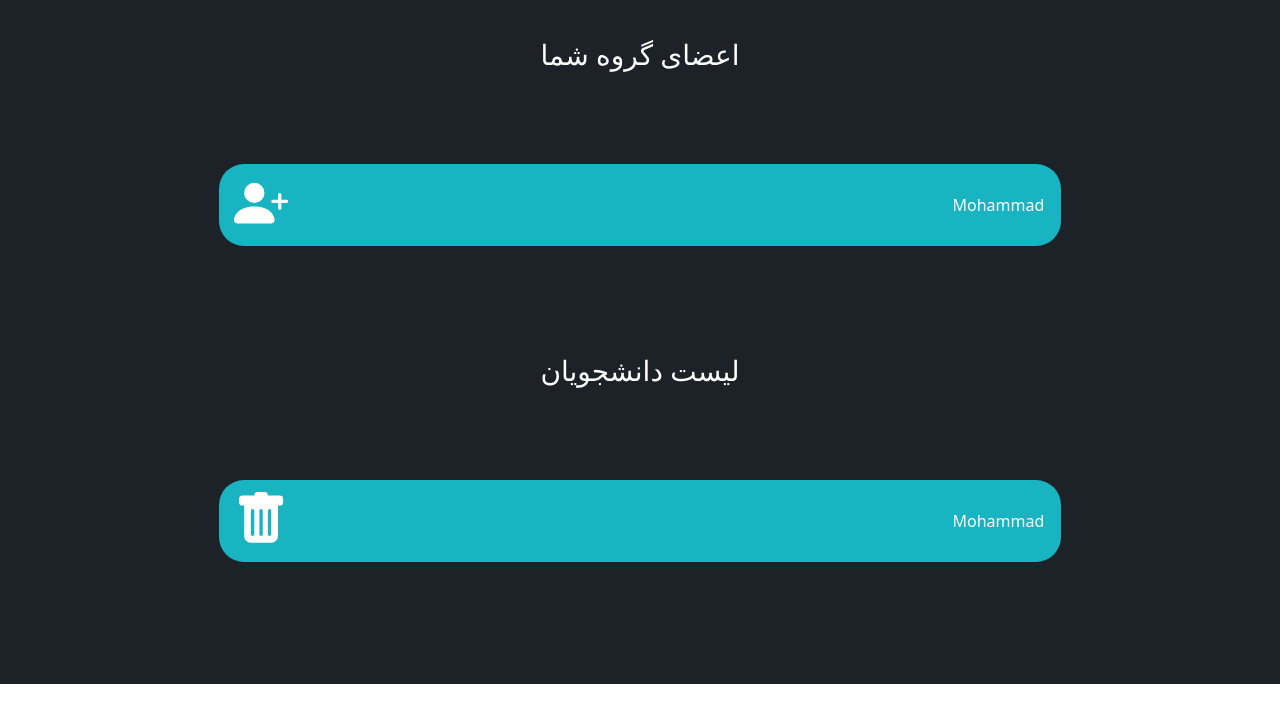
After one commit to frhadjmli/proposal_registry_system, a Django app: template account/templates/account/group_up.html in a window 1280 px wide. The commit adds this page. Shown: the top 723 px of the page. Run offline with Django 4.2, Linux system fonts and the light colour scheme; the template is opened without the code that fills it, so the values that code supplies are empty; parts of the project's set-up code (start-up, migrations or seed data) failed here and were passed over.

Commit message:
Add files via upload

```diff
--- /dev/null
+++ b/account/templates/account/group_up.html
@@ -0,0 +1,46 @@
+{% extends 'account/base.html' %}
+{% load static %}
+{% block content %}
+    <div style="text-align: center;background: #1D2228;color: white;padding: 3%">
+        <h3>
+            اعضای گروه شما
+        </h3>
+        <br>
+
+        <div class="team-member" style="background: #18B4C2;padding: 1%;width:70%;border-radius: 25px;margin: 5% 15%;">
+            <div class="row row-cols-2">
+                <div class="col" style="width: 10%">
+                    <svg xmlns="http://www.w3.org/2000/svg" width="20%" fill="currentColor" class="bi bi-person-plus-fill" viewBox="0 0 16 16">
+                      <path d="M1 14s-1 0-1-1 1-4 6-4 6 3 6 4-1 1-1 1H1zm5-6a3 3 0 1 0 0-6 3 3 0 0 0 0 6z"/>
+                      <path fill-rule="evenodd" d="M13.5 5a.5.5 0 0 1 .5.5V7h1.5a.5.5 0 0 1 0 1H14v1.5a.5.5 0 0 1-1 0V8h-1.5a.5.5 0 0 1 0-1H13V5.5a.5.5 0 0 1 .5-.5z"/>
+                    </svg>
+                </div>
+                <div class="col" style="width: 90%;text-align: right;padding: 2%">
+                    Mohammad
+                </div>
+            </div>
+        </div>
+
+        <br><br>
+        <h3>
+            لیست دانشجویان
+        </h3>
+
+        <br>
+
+        <div class="team-member" style="background: #18B4C2;padding: 1%;width:70%;border-radius: 25px;margin: 5% 15%;">
+            <div class="row row-cols-2">
+                <div class="col" style="width: 10%">
+                    <svg xmlns="http://www.w3.org/2000/svg" width="20%" fill="currentColor" class="bi bi-trash-fill" viewBox="0 0 16 16">
+                      <path d="M2.5 1a1 1 0 0 0-1 1v1a1 1 0 0 0 1 1H3v9a2 2 0 0 0 2 2h6a2 2 0 0 0 2-2V4h.5a1 1 0 0 0 1-1V2a1 1 0 0 0-1-1H10a1 1 0 0 0-1-1H7a1 1 0 0 0-1 1H2.5zm3 4a.5.5 0 0 1 .5.5v7a.5.5 0 0 1-1 0v-7a.5.5 0 0 1 .5-.5zM8 5a.5.5 0 0 1 .5.5v7a.5.5 0 0 1-1 0v-7A.5.5 0 0 1 8 5zm3 .5v7a.5.5 0 0 1-1 0v-7a.5.5 0 0 1 1 0z"/>
+                    </svg>
+                </div>
+                <div class="col" style="width: 90%;text-align: right;padding: 2%">
+                    Mohammad
+                </div>
+              </div>
+        </div>
+        <br>
+
+    </div>
+{% endblock %}
```
Also changed, not shown: account/templates/account/hod_profile.html (+40 -3 lines), account/templates/account/supervisors_list.html (+30 -3 lines).
